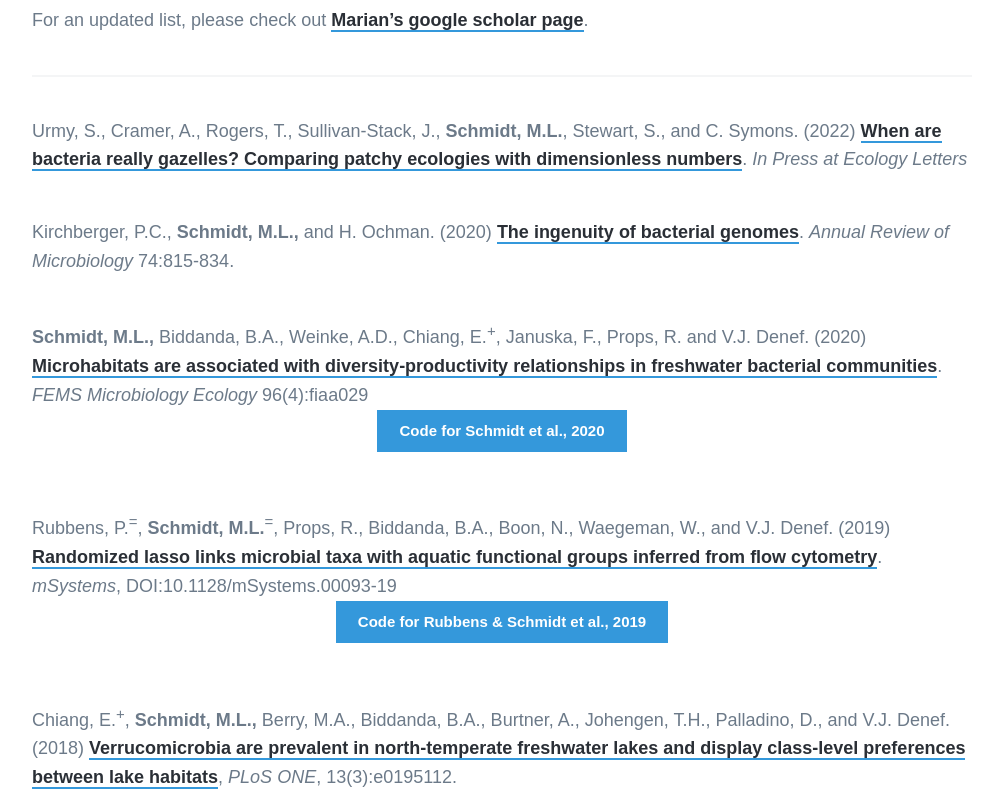
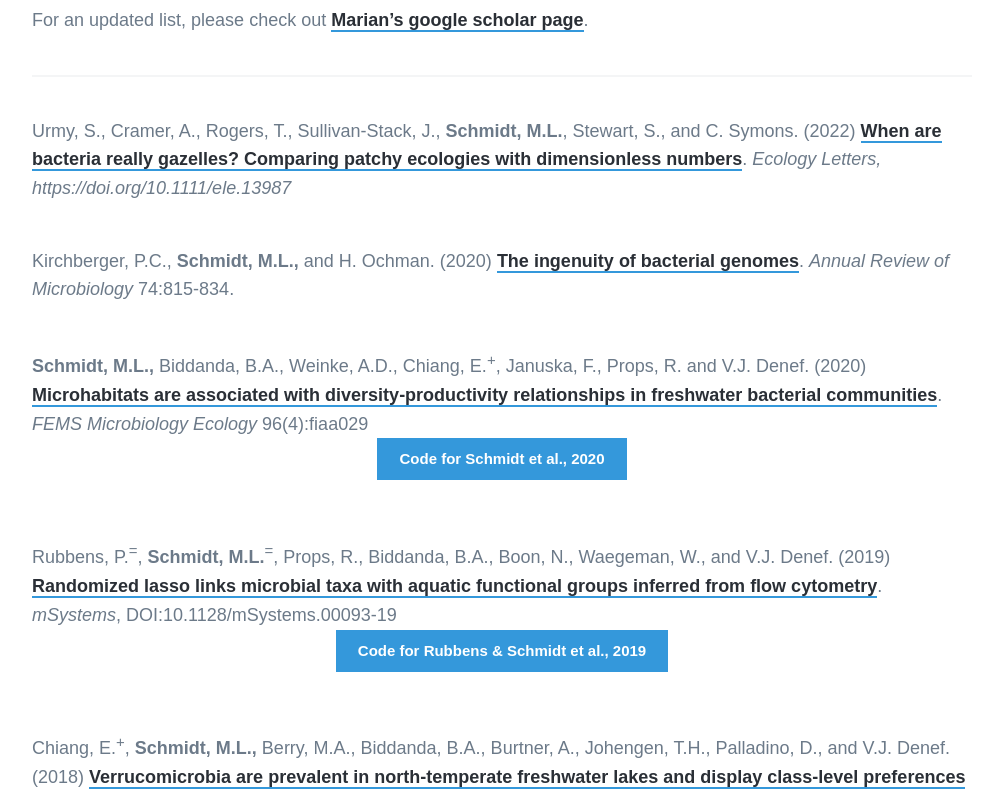
Before and after one commit to MarschmiLab/MarschmiLab.github.io, a Jekyll site: the page built from _pages/publications.md, in a window 1280 px wide and 900 px high, scrolled down 526 px, cut to the strip 111-900 px from the top of the window. Shown: the whole strip, without its empty margins (138-1136 px from the left). Built offline with Jekyll 4.4.1, drawn with Linux system fonts in a browser that asks for light colours; nearby versions of some CDN libraries; some web fonts are replaced.

Commit message:
updated urmy et al. in publications

```diff
--- a/_pages/publications.md
+++ b/_pages/publications.md
@@ -9,7 +9,7 @@
 
 ***
 
-Urmy, S., Cramer, A., Rogers, T., Sullivan-Stack, J., **Schmidt, M.L.**, Stewart, S., and C. Symons. (2022) [When are bacteria really gazelles? Comparing patchy ecologies with dimensionless numbers](https://www.biorxiv.org/content/10.1101/2021.10.15.464607v2.external-links.html). *In Press at Ecology Letters*
+Urmy, S., Cramer, A., Rogers, T., Sullivan-Stack, J., **Schmidt, M.L.**, Stewart, S., and C. Symons. (2022) [When are bacteria really gazelles? Comparing patchy ecologies with dimensionless numbers](https://onlinelibrary.wiley.com/doi/10.1111/ele.13987). *Ecology Letters, https://doi.org/10.1111/ele.13987*
 <br>
 
 Kirchberger, P.C., **Schmidt, M.L.,** and H. Ochman. (2020) [The ingenuity of bacterial genomes](https://www.annualreviews.org/doi/10.1146/annurev-micro-020518-115822?url_ver=Z39.88-2003&rfr_id=ori%3Arid%3Acrossref.org&rfr_dat=cr_pub++0pubmed).  *Annual Review of Microbiology* 74:815-834.
```
Also changed, not shown: 4 other files.
